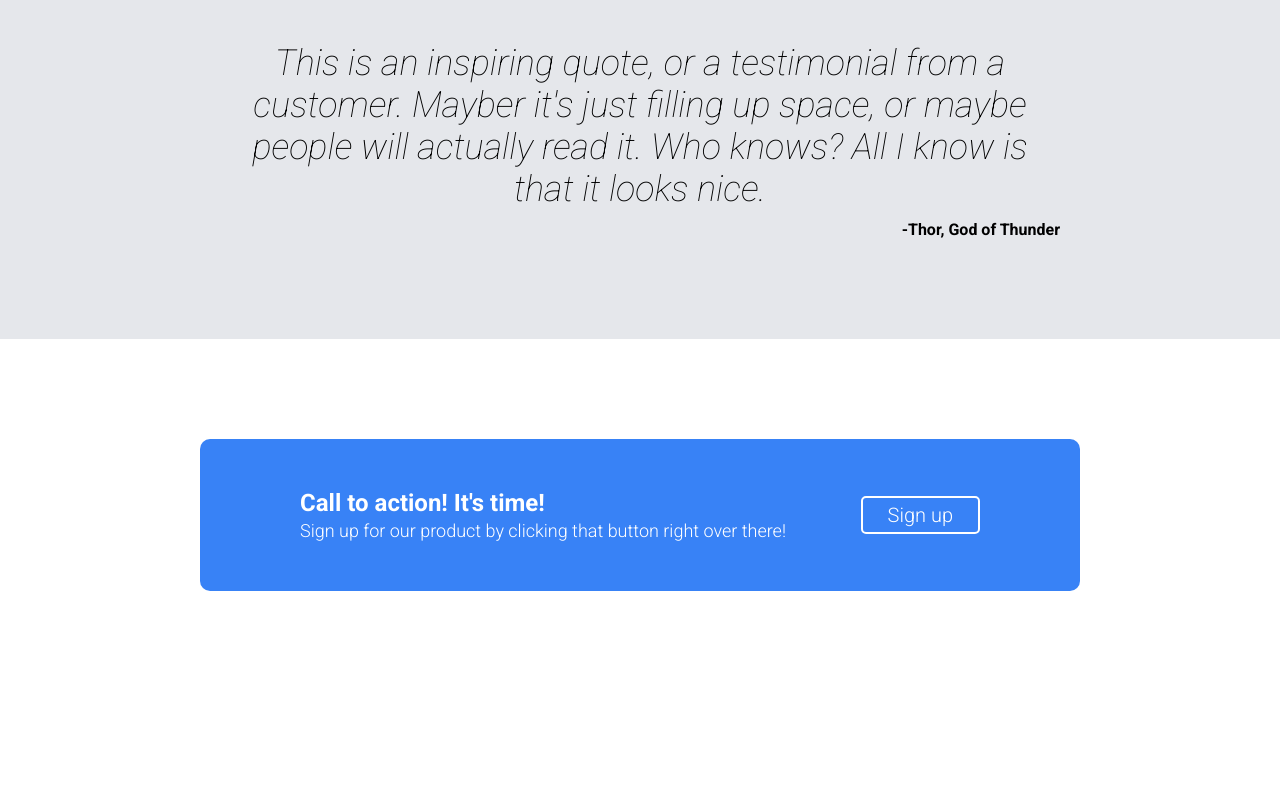
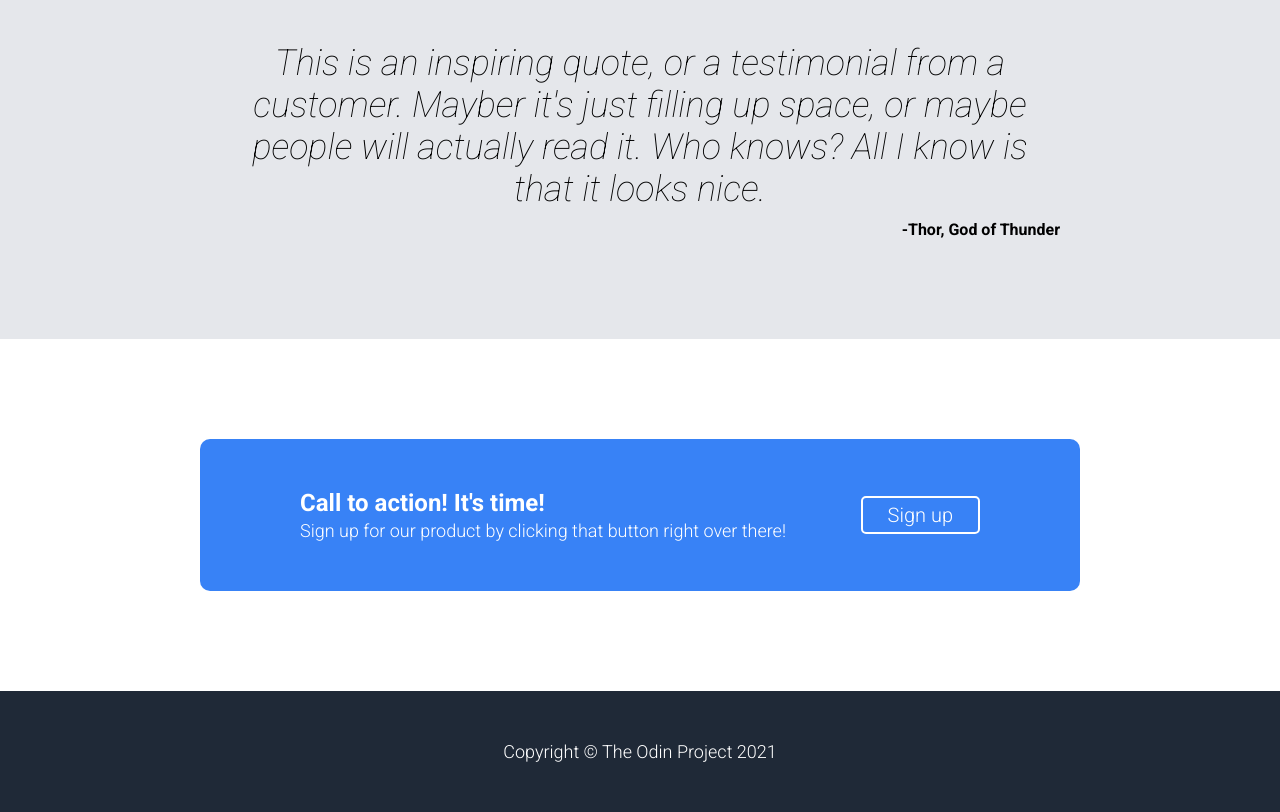
Before and after one commit to ashleyl1u/Landing-Page, a plain HTML site: page index.html in a window 1280 px wide. Shown: the part 903-1715 px from the top of the page. Before the commit the page ends 1594 px from the top, so only its background shows below. Drawn offline with Linux system fonts and the light colour scheme.

Commit message:
Create footer and style with css

```diff
--- a/index.css
+++ b/index.css
@@ -207,3 +207,13 @@ a{
 button{
   cursor: pointer;
 }
+
+
+.footer{
+  padding: 50px 200px;
+  background-color:#1F2937 ;
+  color: white;
+  text-align: center;
+  font-size: 18px;
+  font-weight: 300;
+}
--- a/index.html
+++ b/index.html
@@ -90,7 +90,14 @@
       </div>
     </div>
 
+
+
   </div>
+
+  <div class="footer">
+    Copyright © The Odin Project 2021
+  </div>
+
 
 </body>
 </html>
```
